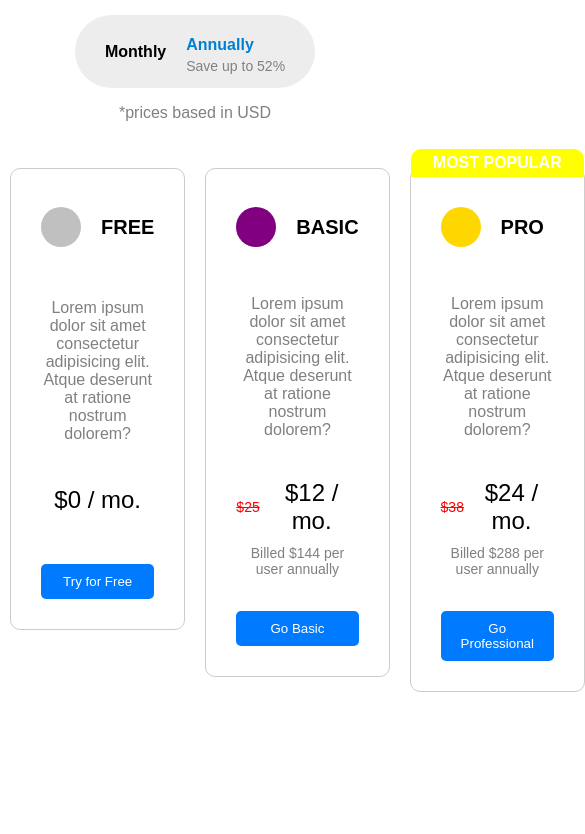
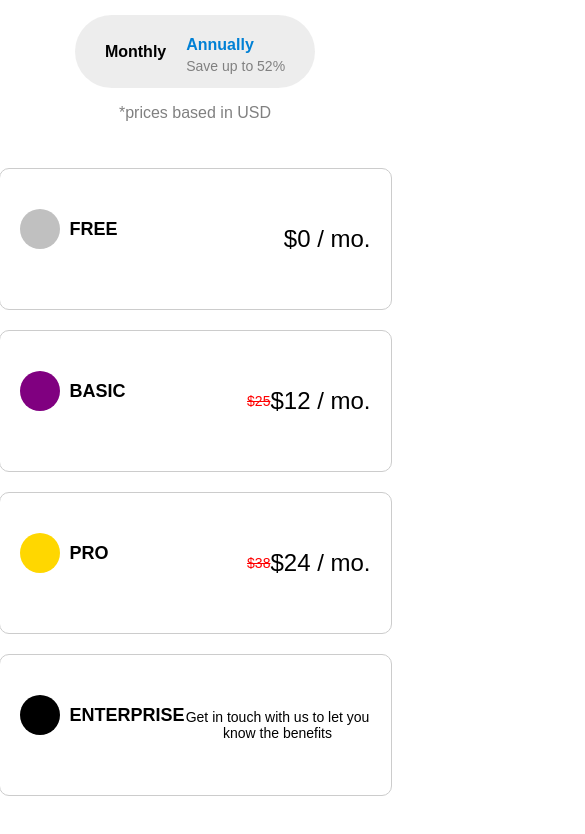
Before and after one commit to 1991facundo/wallafanTask, a plain HTML site: page index.html in a window 390 px wide. Shown: the top 834 px of the page, 585 px wide, since content can reach past the window. Drawn offline with Linux system fonts and the light colour scheme.

Commit message:
finished

```diff
--- a/index.html
+++ b/index.html
@@ -40,7 +40,11 @@
               <h2 class="title">BASIC</h2>
           </div>
           <p class="description">Lorem ipsum dolor sit amet consectetur adipisicing elit. Atque deserunt at ratione nostrum dolorem? </p>
-            <p class="price"><span class="old-price">$25</span> $12 / mo.</p>
+          <div class="price">
+              <span class="current-price">$12</span>
+              <span class="old-price">$25</span>
+              <span class="billing-period">/ mo.</span>
+          </div>
           <p class="billing"></p>
           <button class="btn">Go Basic</button>
       </div>
@@ -52,7 +56,11 @@
               <h2 class="title">PRO</h2>
           </div>
           <p class="description">Lorem ipsum dolor sit amet consectetur adipisicing elit. Atque deserunt at ratione nostrum dolorem? </p>
-            <p class="price"><span class="old-price">$38</span> $24 / mo.</p>
+          <div class="price">
+              <span class="current-price">$24</span>
+              <span class="old-price">$38</span>
+              <span class="billing-period">/ mo.</span>
+          </div>
           <p class="billing"></p>
           <button class="btn">Go Professional</button>
       </div>
--- a/script.js
+++ b/script.js
@@ -6,7 +6,7 @@ document.addEventListener("DOMContentLoaded", () => {
         free: { monthly: 0, annually: 0 },
         basic: { monthly: 25, annually: 12 },
         pro: { monthly: 38, annually: 24 },
-        enterprise: { monthly: "Get in touch with us to let you know the benefits", annually: "Get in touch with us to let you know the benefits" }
+        enterprise: { monthly: "Custom", annually: "Custom" }
     };
 
     function updatePrices(planType) {
@@ -22,8 +22,7 @@ document.addEventListener("DOMContentLoaded", () => {
             document.querySelector(".basic .billing").innerHTML = `Billed $${prices.basic.annually * 12} per user annually`;
             document.querySelector(".pro .billing").innerHTML = `Billed $${prices.pro.annually * 12} per user annually`;
         }
-        document.querySelector(".enterprise .price").innerHTML = `${prices.enterprise[planType]}`;
-        document.querySelector(".enterprise .billing").innerHTML = '';
+
     }
 
     function toggleActive(button) {
--- a/style.css
+++ b/style.css
@@ -1,3 +1,4 @@
+/* Estilos existentes */
 body {
     box-sizing: border-box;
     margin: 0;
@@ -127,15 +128,34 @@ body {
     margin: 20px 0;
     text-align: center;
     display: flex;
+    flex-direction: column;
     align-items: center;
     justify-content: center;
+    position: relative;
+}
+
+.plan .current-price {
+    font-size: 24px;
+    display: flex;
+    align-items: center;
 }
 
 .plan .old-price {
     text-decoration: line-through;
     color: red;
     font-size: 14px;
-    margin-right: 5px;
+    position: absolute;
+    top: -15px;
+    right: 25px;
+    background-color: #f8d7da;
+    padding: 2px 5px;
+    border-radius: 3px;
+}
+
+.plan .billing-period {
+    font-size: 14px;
+    margin-left: 5px;
+    display: inline-block;
 }
 
 .plan .billing {
@@ -193,7 +213,68 @@ body {
     position: relative;
 }
 
-
 .enterprise-message {
     font-size: 14px !important;
 }
+
+.price-container {
+    display: flex;
+    align-items: center;
+}
+
+/* Estilos responsivos */
+@media (max-width: 920px) {
+    #prices {
+        flex-direction: column;
+        align-items: center;
+    }
+    .plan {
+        width: 90%;
+        min-height: 100px;
+        margin: 10px 0;
+        padding: 20px;
+        flex-direction: row;
+        align-items: center;
+        justify-content: space-between;
+    }
+    .plan .description,
+    .plan .btn,
+    .plan .billing,
+    .most-popular,
+    .billing-period,
+    .enterprise-message {
+        display: none;
+    }
+    .plan .type {
+        justify-content: flex-start;
+        align-items: center;
+        flex-direction: row;
+    }
+    .plan .shape {
+        margin-right: 10px;
+    }
+    .plan .title {
+        font-size: 18px;
+    }
+    .plan .price {
+        margin: 0;
+        flex-direction: row;
+        align-items: center;
+        justify-content: flex-end;
+        width: auto;
+        position: static;
+    }
+    .plan .current-price {
+        font-size: 20px;
+        display: inline;
+    }
+    .plan .old-price {
+        font-size: 14px;
+        text-decoration: line-through;
+        color: red;
+        margin-left: 10px;
+        position: static;
+        background-color: transparent;
+        padding: 0;
+    }
+}
```
Lines whose indentation alone changed are shown as unchanged.
